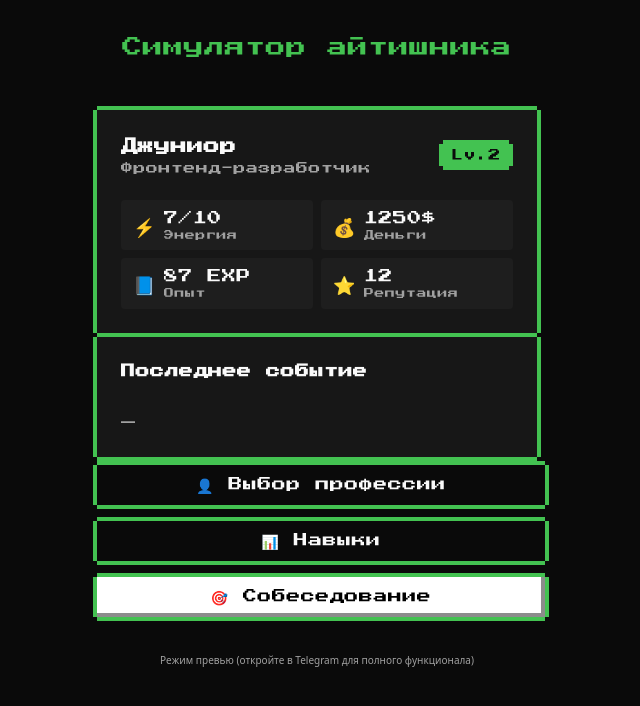
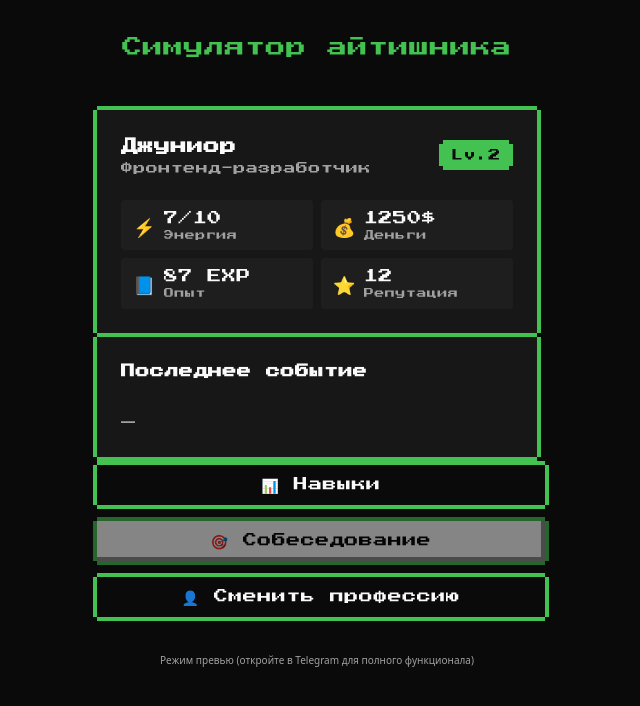
Before and after one commit to mpeshehonov/simulator_it, a Next.js app: page / in a window 1280 px wide. Shown: the top 706 px of the page, without its empty margins (323-963 px from the left). Built offline with nearby package versions, Linux system fonts and the light colour scheme.

Commit message:
Enhance player event tracking and UI updates: added last event information to player state, updated GamePageClient to display last event details, and modified action execution to include event creation for learning actions. Improved interview button logic based on player experience requirements.

```diff
--- a/src/app/api/player/action/route.ts
+++ b/src/app/api/player/action/route.ts
@@ -52,6 +52,11 @@ export async function POST(request: Request) {
       return NextResponse.json({ error: msg }, { status: 400 });
     }
 
+    const lastEventJson =
+      result.event != null
+        ? { title: result.event.title, description: result.event.description }
+        : null;
+
     const { error: updateError } = await supabase
       .from("players")
       .update({
@@ -59,6 +64,7 @@ export async function POST(request: Request) {
         exp: result.player.exp,
         money: result.player.money,
         reputation: result.player.reputation,
+        ...(lastEventJson !== null && { last_event: lastEventJson }),
         updated_at: new Date().toISOString(),
       })
       .eq("telegram_id", telegramId);
--- a/src/components/game/GamePageClient.tsx
+++ b/src/components/game/GamePageClient.tsx
@@ -12,7 +12,7 @@ import {
   CardFooter,
   Badge,
 } from "@/components/ui/pixelact-ui";
-import { CAREER_LEVELS, MAX_ENERGY } from "@/lib/game/constants";
+import { CAREER_LEVELS, MAX_ENERGY, EXP_FOR_INTERVIEW } from "@/lib/game/constants";
 import { PROFESSION_NAMES } from "@/lib/game/professions";
 import { useTelegram } from "@/hooks/useTelegram";
 import { usePlayer } from "@/hooks/usePlayer";
@@ -94,6 +94,11 @@ export function GamePageClient() {
   };
 
   const canAct = player && player.energy >= 1;
+
+  const expForInterview = data ? EXP_FOR_INTERVIEW[data.level] ?? 0 : 0;
+  const canGoToInterview = data != null && data.exp >= expForInterview;
+
+  const displayLastEvent = lastEvent ?? player?.lastEvent ?? null;
 
   if (initData && isLoading && !needsOnboarding && !player) {
     return <LoadingScreen />;
@@ -236,25 +241,36 @@ export function GamePageClient() {
           </CardHeader>
           <CardContent>
             <p className="text-sm text-muted-foreground">
-              {lastEvent ? `${lastEvent.title} — ${lastEvent.description}` : "—"}
+              {displayLastEvent
+                ? `${displayLastEvent.title} — ${displayLastEvent.description}`
+                : "—"}
             </p>
           </CardContent>
         </Card>
 
         <nav className="grid gap-2">
-          <Link href="/profession">
-            <Button variant="secondary" className="w-full">
-              👤 Выбор профессии
-            </Button>
-          </Link>
           <Link href="/skills">
             <Button variant="secondary" className="w-full">
               📊 Навыки
             </Button>
           </Link>
           <Link href="/interview">
-            <Button variant="default" className="w-full">
+            <Button
+              variant="default"
+              className="w-full"
+              disabled={!canGoToInterview}
+              title={
+                !canGoToInterview && data
+                  ? `Нужно ${expForInterview} EXP для собеседования (сейчас ${data.exp})`
+                  : undefined
+              }
+            >
               🎯 Собеседование
+            </Button>
+          </Link>
+          <Link href="/profession">
+            <Button variant="secondary" className="w-full">
+              👤 Сменить профессию
             </Button>
           </Link>
         </nav>
--- a/src/lib/db/player.ts
+++ b/src/lib/db/player.ts
@@ -12,6 +12,7 @@ export interface PlayerRow {
   energy_updated_at: string;
   skills: Record<string, number>;
   last_interview_at: string | null;
+  last_event?: { title: string; description: string } | null;
   created_at: string;
   updated_at: string;
 }
@@ -29,6 +30,7 @@ export function rowToPlayer(row: PlayerRow): Player {
     energyUpdatedAt: row.energy_updated_at,
     skills: (row.skills as Record<string, number>) ?? {},
     lastInterviewAt: row.last_interview_at,
+    lastEvent: row.last_event ?? null,
     createdAt: row.created_at,
     updatedAt: row.updated_at,
   };
--- a/src/lib/game/action.ts
+++ b/src/lib/game/action.ts
@@ -52,7 +52,15 @@ export function executeLearn(player: Player): ActionResult {
     exp: player.exp + expGained,
   };
 
-  return { player: updated, expGained };
+  const event: GameEvent = {
+    id: "learn",
+    title: "Учёба",
+    description: `Получено ${expGained} EXP`,
+    tone: "positive",
+    effects: [],
+  };
+
+  return { player: updated, event, expGained };
 }
 
 export function executeTask(player: Player): ActionResult {
```
Also changed, not shown: src/types/player.ts (+7 -0 lines), 1 other file (tests, documents, lock files or other folders).
